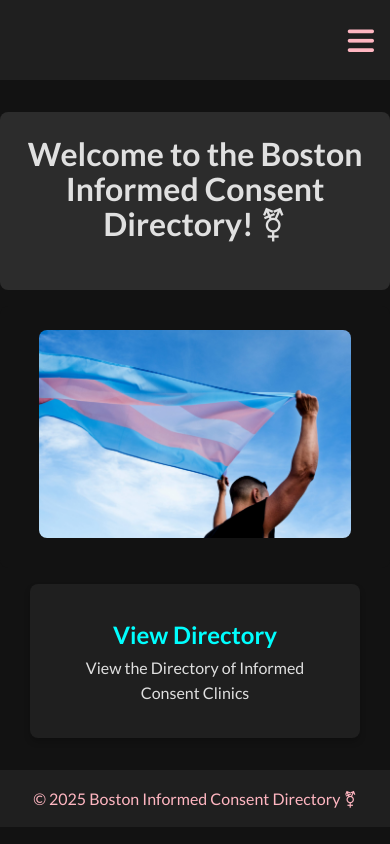
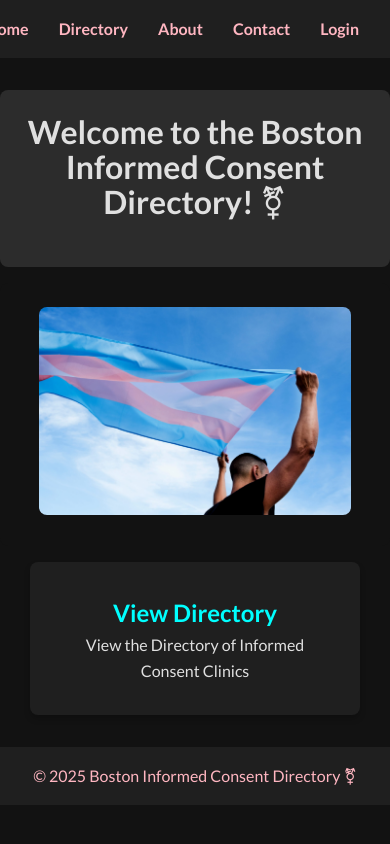
Before and after one commit to avalinde/codesquad-personal-project-client, a React (Vite) app: page / in a window 390 px wide. Built offline with nearby package versions, Linux system fonts and the light colour scheme.

Commit message:
burger free lifestyle

```diff
--- a/src/index.css
+++ b/src/index.css
@@ -405,7 +405,7 @@ td {
     justify-content: flex-end;
   }
 
-  #nav-list {
+  /* #nav-list {
     display: none;
     flex-direction: column;
     text-align: center;
@@ -422,12 +422,12 @@ td {
   }
 
   .menu-toggle {
-    display: block;
+    display: none;
   }
 
   #nav-list.active {
-    display: flex;
-  }
+    display: none;
+  } */
 }
 
 /* Medium devices (e.g., tablets) */
```
